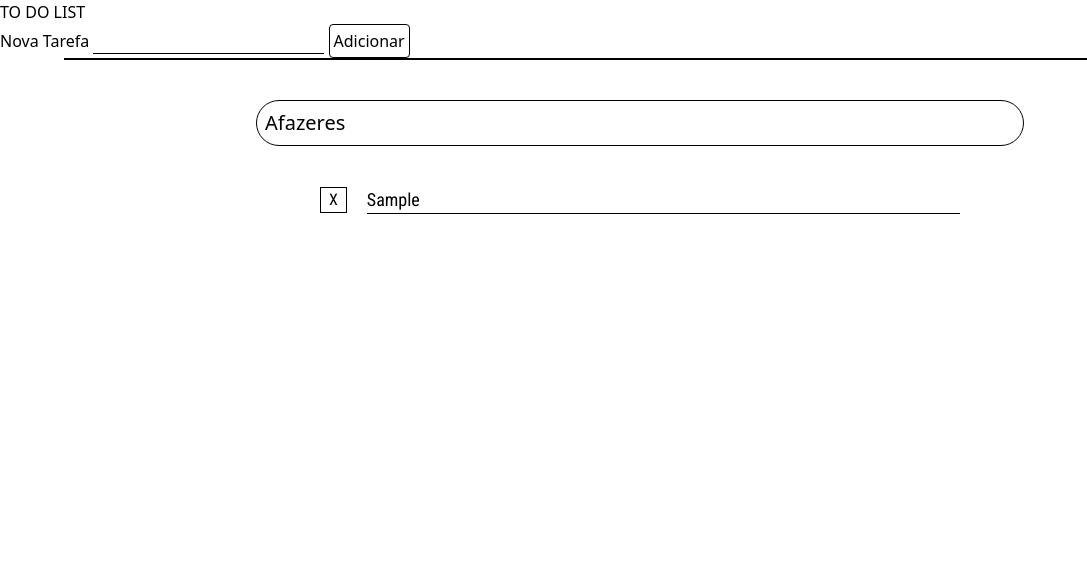
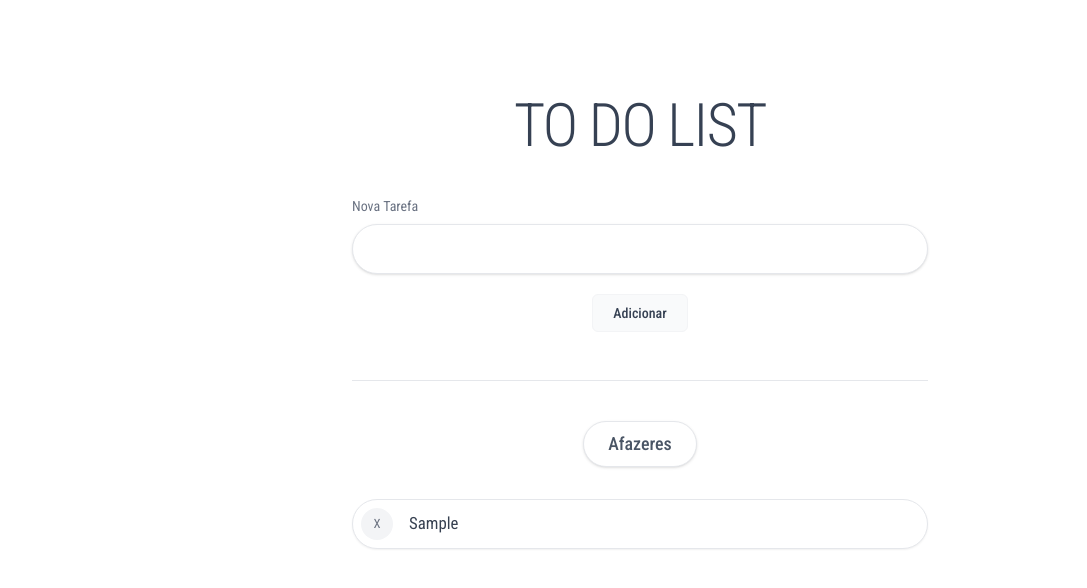
Before and after one commit to lilo1st/OpporTime_Projeto, a plain HTML site: page index.html in a window 1280 px wide. Both pictures are taken after typing "Sample" into the empty fields and a click on the input "Adicionar". Shown: the whole page, without its empty margins (0-1087 px from the left). Drawn offline with nearby package versions, Linux system fonts and the light colour scheme.

Commit message:
Adição e estilização TailWind feita e acrescentada no projeto junto com a atualização do arquivo CSS (Compatível com o JS)

```diff
--- a/index.html
+++ b/index.html
@@ -5,7 +5,7 @@
     <meta name="viewport" content="width=device-width, initial-scale=1.0">
     <title>TO DO LIST</title>
     <script src="https://cdn.jsdelivr.net/npm/@tailwindcss/browser@4"></script>
-    <script src="SCRIPT/script.js" defer></script>
+    <script src="SCRIPTS/script.js" defer></script>
     <link rel="stylesheet" href="STYLES/style.css">
     <style>
         @font-face {
@@ -15,23 +15,25 @@
     </style>
 </head>
 
-<body>
-    <main>
-            <h1>TO DO LIST</h1>
-            <form id="AddList">
-                <label for="AddText">
-                    Nova Tarefa
-                    <input type="text" id="AddText" class="focus:outline-none border-b-1 font-normal">
-                </label>
-                <input type="submit" value="Adicionar" class="cursor-pointer border-1 p-1 font-medium rounded-sm" id="submit">
-            </form>
+<body class="bg-white text-gray-800 antialiased font-['Roboto',Arial,sans-serif]">
+    <main class="min-h-screen flex flex-col items-center px-4 pt-16 sm:pt-24 pb-16">
+        <h1 class="text-5xl sm:text-6xl font-light tracking-tight text-gray-700 mb-10">TO DO LIST</h1>
 
-            <hr class="hidden mx-[5%] border-t-2" id="linha">
+        <form id="AddList" class="w-full max-w-xl flex flex-col items-center gap-5">
+            <label for="AddText" class="w-full flex flex-col gap-2 text-sm text-gray-500">
+                Nova Tarefa
+                <input type="text" id="AddText" autocomplete="off"
+                    class="w-full rounded-full border border-gray-200 bg-white px-6 py-3 text-base font-normal text-gray-800 shadow-sm transition-shadow duration-200 hover:shadow-md focus:shadow-md focus:border-gray-300 focus:outline-none">
+            </label>
+            <input type="submit" value="Adicionar" id="submit"
+                class="cursor-pointer rounded-md border border-gray-100 bg-gray-50 px-5 py-2 text-sm font-medium text-gray-700 transition hover:border-gray-200 hover:bg-gray-100 hover:shadow-sm focus:outline-none">
+        </form>
 
-            <section class="my-10 hidden" id="section">
-                <h2 class="font-medium border-black border-solid border-1 rounded-full w-[60%] justify-self-center text-xl p-2">Afazeres</h2>
-                <ul class="px-[25%] py-10 grid gap-y-10" id="Lista"></ul>
-            </section>
+        <hr class="hidden w-full max-w-xl mt-12 border-t border-gray-200" id="linha">
+
+        <section class="hidden w-full max-w-xl mt-10 justify-items-center" id="section">
+            <h2 class="rounded-full border border-gray-200 bg-white px-6 py-2 text-lg font-medium text-gray-600 shadow-sm">Afazeres</h2>
+            <ul class="w-full py-8 grid gap-y-4" id="Lista"></ul>
         </section>
     </main>
 </body>
--- a/styles/style.css
+++ b/styles/style.css
@@ -4,28 +4,43 @@
 
 #Lista li form {
     display: flex;
-    column-gap: 1.25em;
-    font-family: Roboto;
+    align-items: center;
+    column-gap: 1rem;
+    font-family: Roboto, Arial, sans-serif;
+    background-color: #ffffff;
+    border: 1px solid #e5e7eb;
+    border-radius: 9999px;
+    padding: 0.5rem 1rem 0.5rem 0.5rem;
+    box-shadow: 0 1px 2px rgba(0, 0, 0, 0.06);
+    transition: box-shadow 180ms ease-in-out;
+
+    &:hover {
+        box-shadow: 0 2px 8px rgba(0, 0, 0, 0.12);
+    }
 }
 
 #Lista li form input {
-    border: 1px solid black;
-    padding-inline: 0.5rem;
+    width: 2rem;
+    height: 2rem;
+    border: none;
+    border-radius: 9999px;
+    background-color: #f3f4f6;
+    color: #6b7280;
+    font-size: 0.8rem;
     cursor: pointer;
     align-self: center;
+    transition: background-color 180ms ease-in-out, color 180ms ease-in-out;
 
     &:hover {
-        background-color: #ef4444;
-        color: white;
-        transition-delay: 100ms;
-        transition-duration: 180ms;
-        animation: ease-in-out;
+        background-color: #e5e7eb;
+        color: #111827;
     }
 }
 
 #Lista li form h3 {
-    font-size: 1.125rem;
-    border-bottom: 1px solid black;
+    font-size: 1.05rem;
+    font-weight: 400;
+    color: #374151;
     flex-grow: 1;
     text-align: start;
 }
```
Also changed, not shown: SCRIPTS/script.js (renamed from script/script.js).
